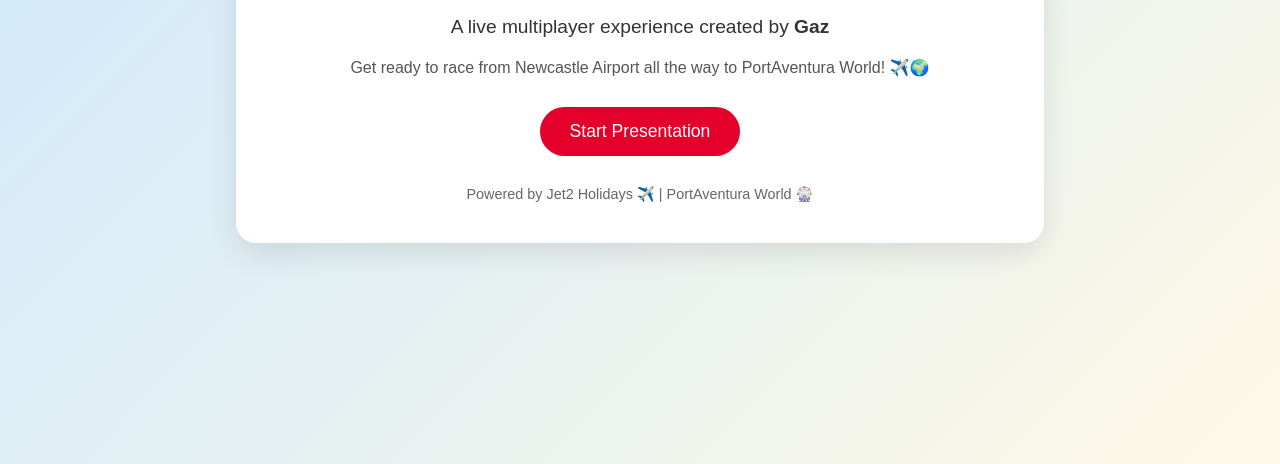
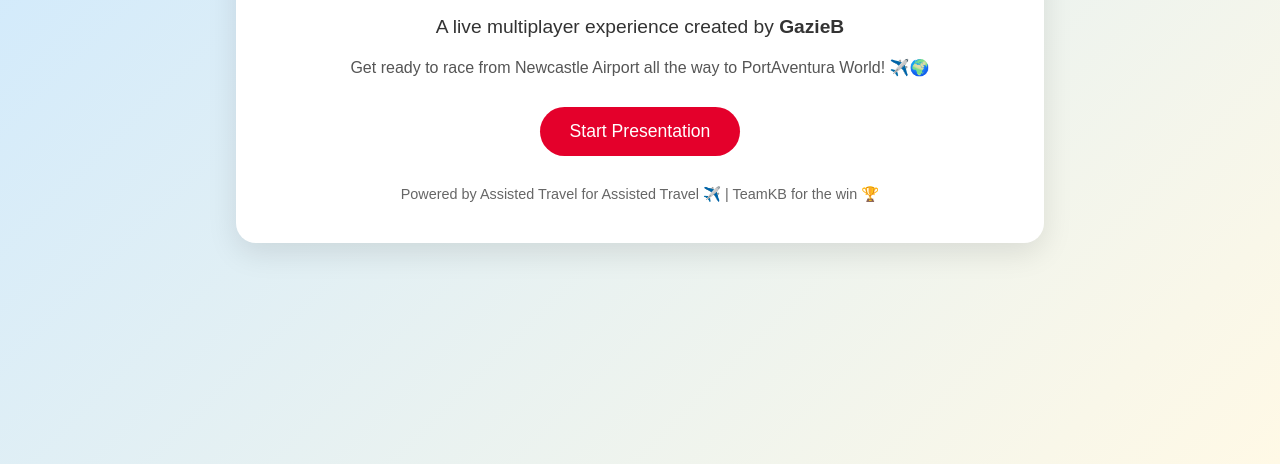
Before and after one commit to GazieB/race-to-portaventura, a website: page public/index.html in a window 1280 px wide. Shown: the part 336-800 px from the top of the page. Drawn offline with Linux system fonts and the light colour scheme.

Commit message:
Revise creator name and footer in index.html
Updated creator name and footer information.

```diff
--- a/public/index.html
+++ b/public/index.html
@@ -9,12 +9,12 @@
 <body>
   <div class="welcome-container">
     <h1>🎢 Welcome to Race to PortAventura!</h1>
-    <p class="subtitle">A live multiplayer experience created by <strong>Gaz</strong></p>
+    <p class="subtitle">A live multiplayer experience created by <strong>GazieB</strong></p>
     <p class="info">
       Get ready to race from Newcastle Airport all the way to PortAventura World! ✈️🌍
     </p>
     <button id="startBtn">Start Presentation</button>
-    <footer>Powered by Jet2 Holidays ✈️ | PortAventura World 🎡</footer>
+    <footer>Powered by Assisted Travel for Assisted Travel ✈️ | TeamKB for the win 🏆 </footer>
   </div>
 
   <!-- Plane animation overlay -->
```
